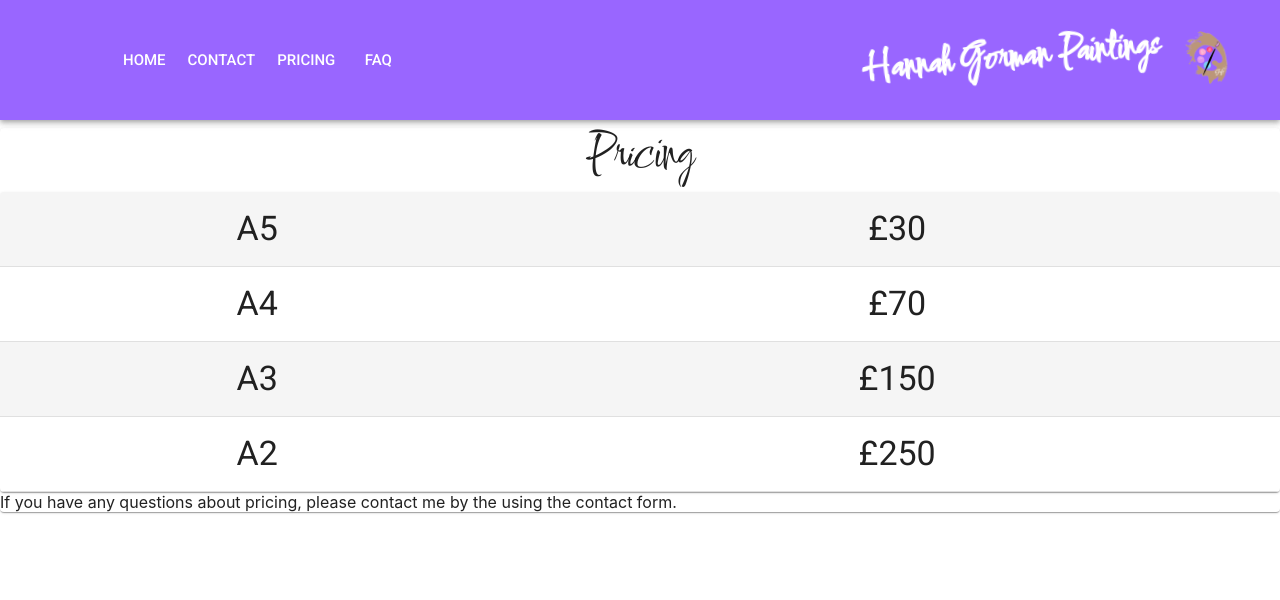
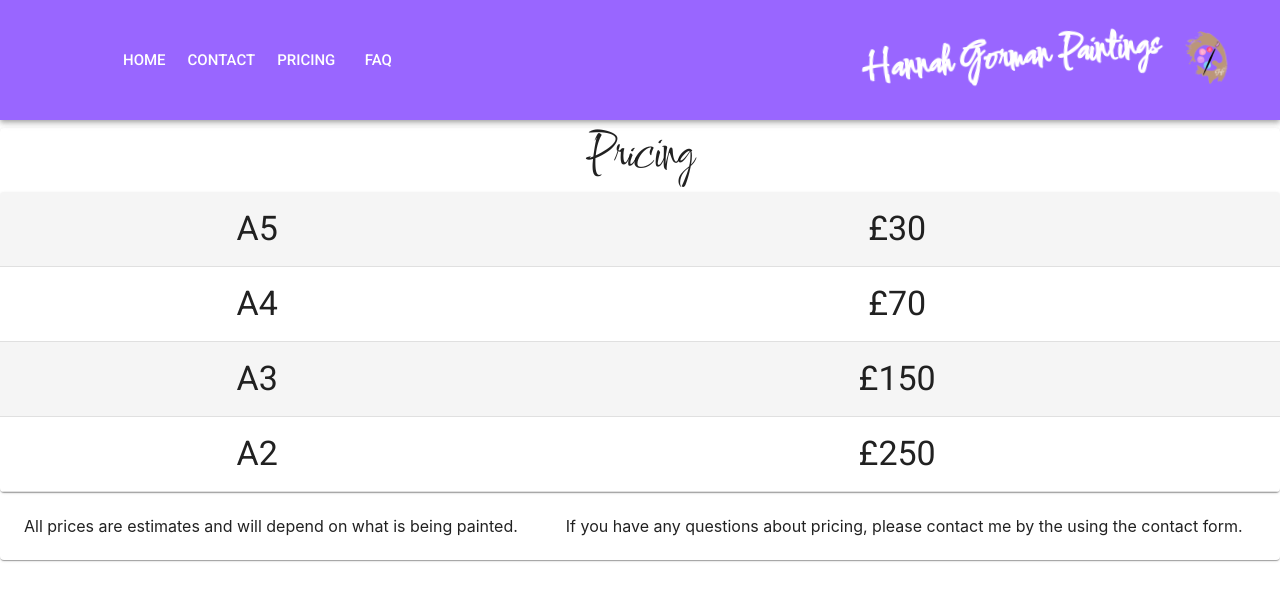
Before and after one commit to HSGorman/hannah-art, a React (Vite) app: page /#/Pricing in a window 1280 px wide. Shown: the top 600 px of the page. Built offline with nearby package versions, Linux system fonts and the light colour scheme.

Commit message:
Pricing update

```diff
--- a/src/components/Pricing/Pricing.tsx
+++ b/src/components/Pricing/Pricing.tsx
@@ -14,7 +14,7 @@
 	return (
 		<>
 			<Paper>
-				<Typography variant="h3" sx={{ m:1 }}>
+				<Typography variant="h3" sx={{ m: 1 }}>
 					Pricing
 				</Typography>
 				<TableContainer component={Paper}>
@@ -38,8 +38,13 @@
 						</TableBody>
 					</Table>
 				</TableContainer>
-				<Stack direction="row" spacing={1}>
-					<p>If you have any questions about pricing, please contact me by the using the contact form.</p>
+				<Stack direction="row" spacing={0}>
+					<Typography variant="pw" sx={{ m: 3, justify: "center" }}>
+						All prices are estimates and will depend on what is being painted.
+					</Typography>
+					<Typography variant="p" sx={{ m: 3, justify: "center" }}>
+						If you have any questions about pricing, please contact me by the using the contact form.
+					</Typography>
 				</Stack>
 
 			</Paper>
```
